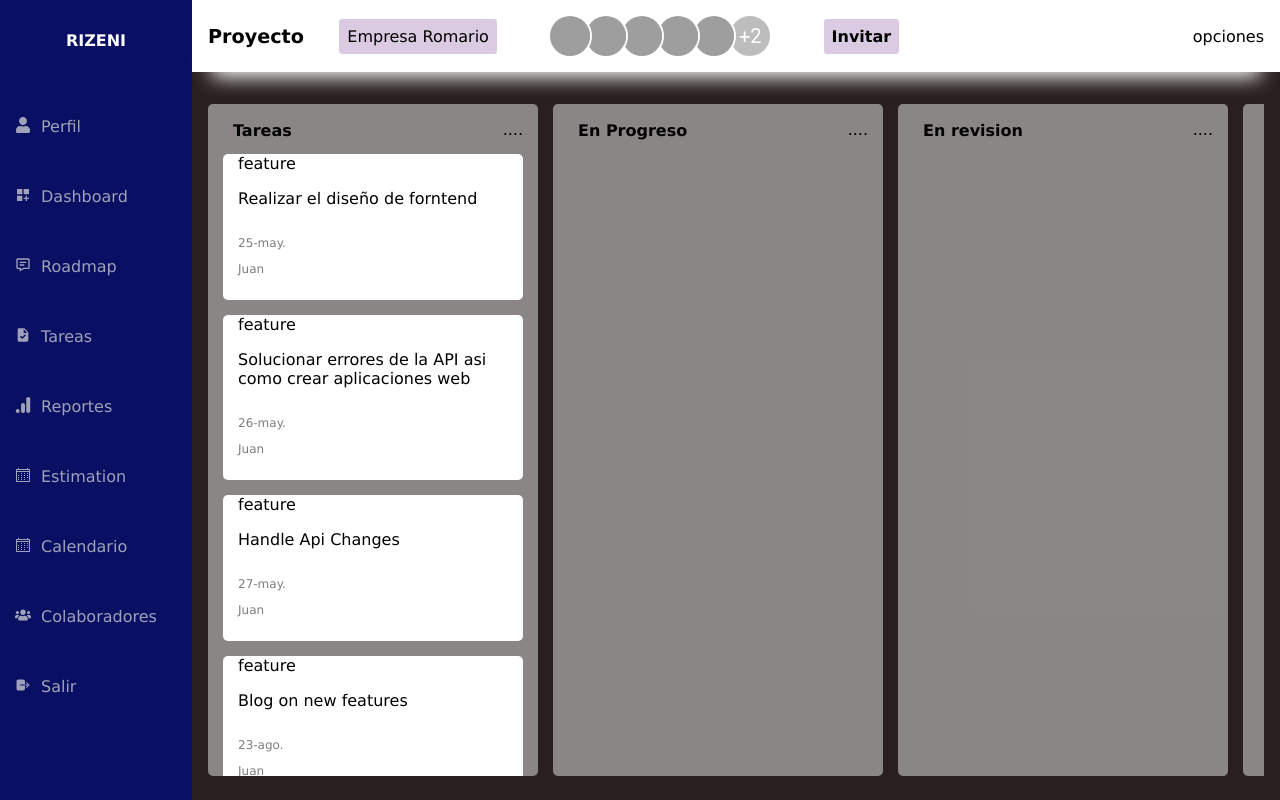
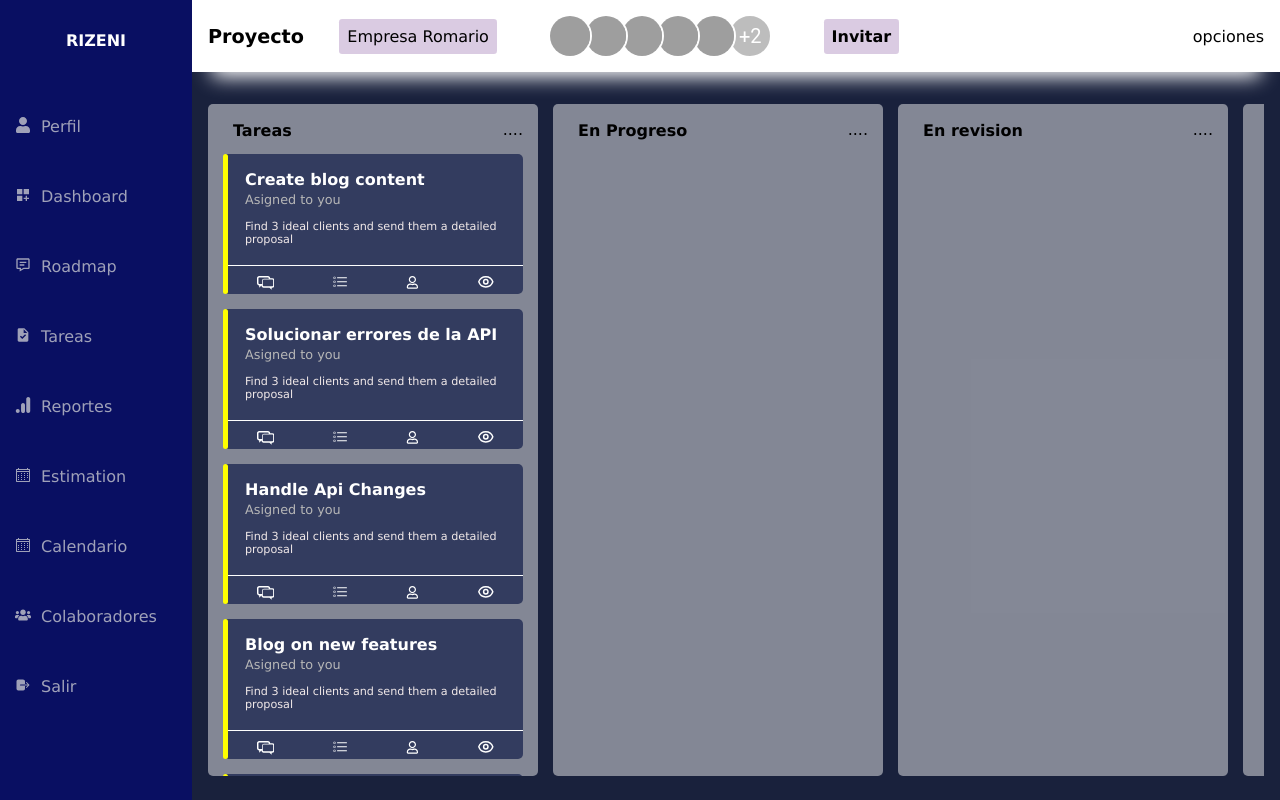
Before and after one commit to romariou76/Rizeni-Project-Management-Application, a React (Create React App) app in the folder client/: page /menu/workflow in a window 1280 px wide. Built offline with nearby package versions, Linux system fonts and the light colour scheme; grey boxes are pictures that could not be loaded.

Commit message:
feat: diseño de las carttask mejoradas

```diff
--- a/client/src/components/WorkFLow/KanbanData.js
+++ b/client/src/components/WorkFLow/KanbanData.js
@@ -2,12 +2,12 @@ import { v4 as uuidv4 } from "uuid"
 export const data = [
   {
     id: "1",
-    Task: "Realizar el diseño de forntend",
+    Task: "Create blog content",
     Due_Date: "25-May-2021",
   },
   {
     id: "2",
-    Task: "Solucionar errores de la API asi como crear aplicaciones web",
+    Task: "Solucionar errores de la API",
     Due_Date: "26-May-2021",
   },
   {
--- a/client/src/components/WorkFLow/TaskCard.js
+++ b/client/src/components/WorkFLow/TaskCard.js
@@ -1,31 +1,31 @@
 import React from 'react';
 import { Draggable } from 'react-beautiful-dnd';
 import styled from '@emotion/styled';
-
+import { stringify } from 'uuid';
+import { TiMessages } from "react-icons/ti";
+import { FaRegUser } from "react-icons/fa";
+import { HiOutlineEye } from "react-icons/hi";
+import { BsListTask } from "react-icons/bs";
 
 const TaskInformation = styled.div`
   display: flex;
-  flex-direction: column;
-  justify-content: center;
   align-items: flex-start;
-  padding: 0 15px;
-  min-height: 80px;
+  height: 140px;
   border-radius: 5px;
   max-width: 311px;
-
-  background: white;
+  background-color: rgb(51,60,95);
   margin-top: 15px;
 
   .secondary-details {
     display: flex;
-    justify-content: space-between;
+    justify-content: space-around;
     align-items: center;
     width: 100%;
+    height: 2rem;
     font-size: 12px;
     font-weight: 400px;
-    color: #7d7d7d;
+    color: white;
   }
-
 `;
 
 const TaskCard = ({ item, index }) => {
@@ -38,19 +38,23 @@ const TaskCard = ({ item, index }) => {
           {...provided.dragHandleProps}
         >
           <TaskInformation>
-            <span>feature</span>
-            <p>{item.Task}</p>
-            <div className="secondary-details">
-              <p>
-                <span>
-                  {new Date(item.Due_Date).toLocaleDateString('es-pe', {
-                    month: 'short',
-                    day: '2-digit',
-                  })}
-                </span>
-                <p>Juan</p>
-              </p>
+            <div>
+              <div className='task-span-color'></div>
             </div>
+            <div className='task-content'>
+              <div className='primary-details'>
+                <p className='title-task'>{item.Task}</p>
+                <p className='task-asigned'>Asigned to you</p>
+                <p className='task-info'>Find 3 ideal clients and send them a detailed proposal</p>
+              </div>
+
+              <div className="secondary-details">
+                <TiMessages className='icon-task-TiMessages'/>
+                <BsListTask className='icon-task-BsListTask'/>
+                <FaRegUser className='icon-task-FaRegUser'/>
+                <HiOutlineEye className='icon-task-HiOutlineEye'/>
+              </div>
+          </div>
           </TaskInformation>
         </div>
       )}
--- a/client/src/styles/TaskCard.css
+++ b/client/src/styles/TaskCard.css
@@ -7,7 +7,7 @@
 
 .WorkFLow{
   width: 85%;
-  background-color: rgb(41, 31, 31);
+  background-color: #19213C;
   /* background: linear-gradient(to right, #ff0084, #33001b); */
 }
 
@@ -68,3 +68,58 @@
   align-items: center;
   height: 20px;
 }
+
+.task-span-color{
+  width: 5px;
+  min-height: 140px;
+  background-color: yellow;
+  border-radius: 5px;
+}
+
+.task-content{
+  display: flex;
+  flex-direction: column;
+}
+
+.primary-details{
+  border-bottom: 1px solid white;
+  padding: 0px 17px;
+  padding-bottom: 0.5rem;
+}
+
+.title-task{
+  font-weight: bold;
+  color: white;
+}
+
+.task-asigned{
+  color: rgb(183, 183, 183);
+  font-size: 0.8rem;
+  margin-top: -0.8rem;
+}
+
+.task-info{
+  color: rgb(241, 233, 233);
+  font-size: 0.7rem;
+}
+
+.icon-task-TiMessages{
+  width: 1.1rem;
+  height: 1.6rem;
+}
+
+.icon-task-BsListTask{
+  width: 1rem;
+  color: white;
+  height: 2.4rem;
+}
+
+.icon-task-FaRegUser{
+  width: .8rem;
+  height: .8rem;
+}
+
+.icon-task-HiOutlineEye{
+  width: 1.1rem;
+  height: 1.1rem;
+}
```
